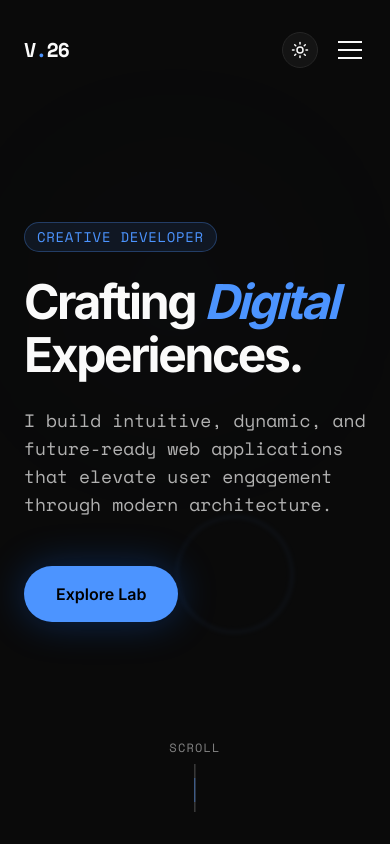
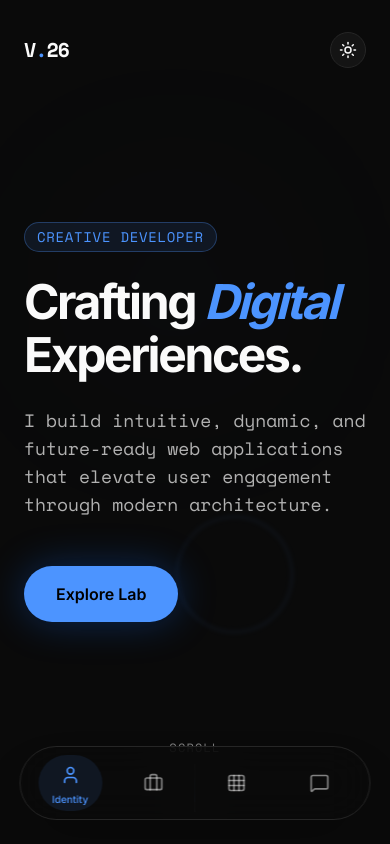
Before and after one commit to Musk172/Portfolio, a Next.js app: page / in a window 390 px wide. Shown: the top 844 px of the page. Built offline with nearby package versions, Linux system fonts and the light colour scheme.

Commit message:
Convert mobile nav into app-like bottom navigation tabs

```diff
--- a/src/components/Footer.tsx
+++ b/src/components/Footer.tsx
@@ -2,7 +2,7 @@ import { Github, Linkedin, Twitter, Mail } from "lucide-react";
 
 export default function Footer() {
   return (
-    <footer className="w-full bg-surface py-16 mt-24 border-t border-border relative overflow-hidden">
+    <footer className="w-full bg-surface pt-16 pb-32 md:pb-16 mt-24 border-t border-border relative overflow-hidden">
       <div className="container mx-auto px-6 md:px-12 flex flex-col md:flex-row justify-between items-start md:items-center relative z-10">
 
         <div className="mb-12 md:mb-0">
--- a/src/components/Navbar.tsx
+++ b/src/components/Navbar.tsx
@@ -4,32 +4,51 @@ import Link from "next/link";
 import { ThemeToggle } from "./theme-toggle";
 import { useState, useEffect } from "react";
 import { cn } from "@/lib/utils";
-import { motion, AnimatePresence } from "framer-motion";
+import { User, Briefcase, Grid, MessageSquare } from "lucide-react";
 
 export default function Navbar() {
   const [scrolled, setScrolled] = useState(false);
-  const [menuOpen, setMenuOpen] = useState(false);
+  const [activeTab, setActiveTab] = useState("#hero");
 
   useEffect(() => {
     const handleScroll = () => {
       setScrolled(window.scrollY > 50);
+
+      // Basic scroll spy for active tab
+      const sections = ["#hero", "#about", "#projects", "#contact"];
+      for (const section of sections.reverse()) {
+        const el = document.querySelector(section);
+        if (el) {
+          const rect = el.getBoundingClientRect();
+          if (rect.top <= 150) {
+            setActiveTab(section);
+            break;
+          }
+        }
+      }
     };
+
+    // Initial check
+    handleScroll();
+
     window.addEventListener("scroll", handleScroll);
     return () => window.removeEventListener("scroll", handleScroll);
   }, []);
 
   const links = [
-    { label: "Identity", href: "#hero" },
-    { label: "Workshop", href: "#about" },
-    { label: "Lab", href: "#projects" },
-    { label: "Contact", href: "#contact" },
+    { label: "Identity", href: "#hero", icon: <User size={20} /> },
+    { label: "Workshop", href: "#about", icon: <Briefcase size={20} /> },
+    { label: "Lab", href: "#projects", icon: <Grid size={20} /> },
+    { label: "Contact", href: "#contact", icon: <MessageSquare size={20} /> },
   ];
 
   return (
+    <>
+      {/* Top Navbar */}
       <header
         className={cn(
           "fixed top-0 inset-x-0 z-40 transition-all duration-300 pointer-events-none",
-        scrolled ? "py-4" : "py-8"
+          scrolled ? "py-4 md:bg-background/80 md:backdrop-blur-md" : "py-8"
         )}
       >
         <div className="container mx-auto px-6 md:px-12 flex items-center justify-between pointer-events-auto">
@@ -40,12 +59,16 @@ export default function Navbar() {
           </Link>
 
           {/* Desktop Nav */}
-        <nav className="hidden md:flex items-center gap-8 glass px-6 py-2 rounded-full border border-border">
+          <nav className="hidden md:flex items-center gap-8 glass px-6 py-2 rounded-full border border-border shadow-sm">
             {links.map((link) => (
               <Link
                 key={link.label}
                 href={link.href}
-              className="text-sm font-medium hover:text-primary transition-colors duration-200"
+                className={cn(
+                  "text-sm font-medium transition-colors duration-200 py-1",
+                  activeTab === link.href ? "text-primary" : "text-foreground hover:text-primary"
+                )}
+                onClick={() => setActiveTab(link.href)}
               >
                 {link.label}
               </Link>
@@ -54,62 +77,42 @@ export default function Navbar() {
 
           <div className="flex items-center gap-4 z-50 pointer-events-auto">
             <ThemeToggle />
-
-          {/* Mobile Menu Toggle */}
-          <button
-            className="md:hidden flex flex-col justify-center items-center w-8 h-8 space-y-1.5 focus:outline-none"
-            onClick={() => setMenuOpen(!menuOpen)}
-          >
-            <span
-              className={cn(
-                "block w-6 h-0.5 bg-foreground transition-transform duration-300",
-                menuOpen ? "rotate-45 translate-y-2" : ""
-              )}
-            ></span>
-            <span
-              className={cn(
-                "block w-6 h-0.5 bg-foreground transition-opacity duration-300",
-                menuOpen ? "opacity-0" : "opacity-100"
-              )}
-            ></span>
-            <span
-              className={cn(
-                "block w-6 h-0.5 bg-foreground transition-transform duration-300",
-                menuOpen ? "-rotate-45 -translate-y-2" : ""
-              )}
-            ></span>
-          </button>
           </div>
         </div>
+      </header>
 
-      {/* Mobile Nav Overlay */}
-      <AnimatePresence>
-        {menuOpen && (
-          <motion.nav
-            initial={{ opacity: 0, y: -20 }}
-            animate={{ opacity: 1, y: 0 }}
-            exit={{ opacity: 0, y: -20 }}
-            className="absolute top-0 left-0 w-full h-screen bg-background/95 backdrop-blur-lg flex flex-col items-center justify-center gap-8 pointer-events-auto z-40"
+      {/* Mobile Bottom Navigation - App Style */}
+      <nav className="md:hidden fixed bottom-6 left-1/2 -translate-x-1/2 w-[90%] max-w-sm bg-background/80 backdrop-blur-xl rounded-full border border-border p-2 z-50 shadow-2xl safe-area-bottom">
+        <div className="flex justify-around items-center">
+          {links.map((link) => {
+            const isActive = activeTab === link.href;
+            return (
+              <Link
+                key={link.label}
+                href={link.href}
+                onClick={() => setActiveTab(link.href)}
+                className={cn(
+                  "flex flex-col items-center justify-center w-16 h-14 rounded-full transition-all duration-300 relative group",
+                  isActive ? "text-primary" : "text-foreground/50 hover:text-foreground"
+                )}
               >
-            {links.map((link, i) => (
-              <motion.div
-                key={link.label}
-                initial={{ opacity: 0, y: 20 }}
-                animate={{ opacity: 1, y: 0 }}
-                transition={{ delay: i * 0.1 }}
-                onClick={() => setMenuOpen(false)}
-              >
-                <Link
-                  href={link.href}
-                  className="text-4xl font-bold font-sans tracking-tight hover:text-primary transition-colors"
-                >
+                {isActive && (
+                  <span className="absolute inset-0 bg-primary/10 rounded-full transition-all duration-300" />
+                )}
+                <div className={cn("transition-transform duration-300", isActive ? "-translate-y-2" : "")}>
+                  {link.icon}
+                </div>
+                <span className={cn(
+                  "text-[10px] font-medium absolute bottom-1 opacity-0 transition-all duration-300 translate-y-2",
+                  isActive && "opacity-100 translate-y-0"
+                )}>
                   {link.label}
+                </span>
               </Link>
-              </motion.div>
-            ))}
-          </motion.nav>
-        )}
-      </AnimatePresence>
-    </header>
+            );
+          })}
+        </div>
+      </nav>
+    </>
   );
 }
```
Lines whose indentation alone changed are shown as unchanged.
